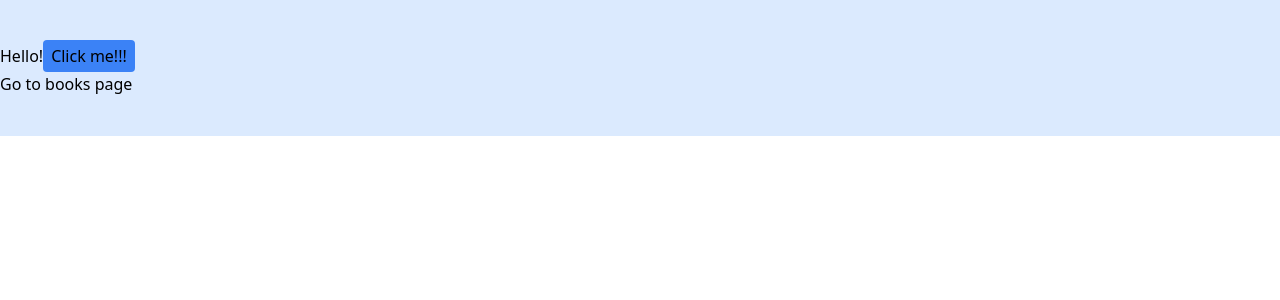
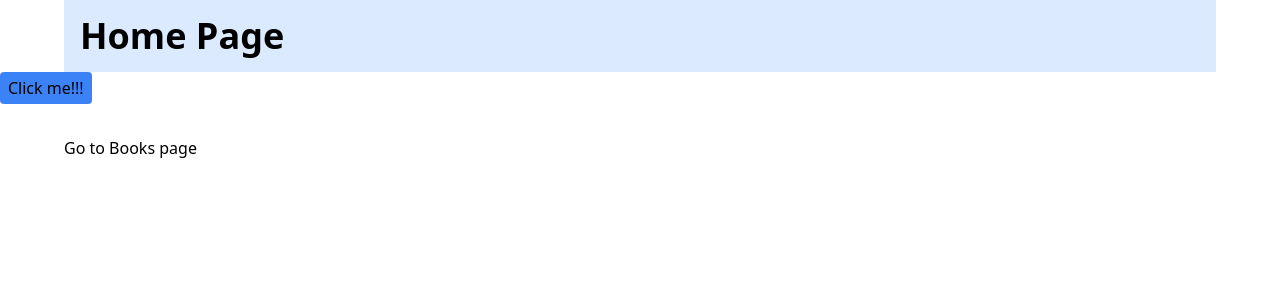
Before and after one commit to zaarheed/skillscity-mp, a Next.js app: page / in a window 1280 px wide. Shown: the top 300 px of the page. Built offline with nearby package versions, Linux system fonts and the light colour scheme.

Commit message:
created re-useable header and footer component to use on Homepage and Books page

```diff
--- /dev/null
+++ b/components/shared/footer/index.js
@@ -0,0 +1,11 @@
+import Link from "next/link";
+
+export default function Footer({ href, title }) {
+    return (
+        <div className="w-full max-w-6xl mx-auto mt-8">
+            <Link href={href}>
+                Go to {title}
+            </Link>
+        </div>
+    )
+}
--- /dev/null
+++ b/components/shared/header/index.js
@@ -0,0 +1,7 @@
+export default function Header({ name }) {
+    return (
+        <div className="bg-blue-100 w-full max-w-6xl mx-auto py-4 px-4">
+            <h1 className="font-bold text-4xl">{name} Page</h1>
+        </div>
+    );
+}
--- a/pages/books.js
+++ b/pages/books.js
@@ -1,18 +1,18 @@
 import BooksGrid from "@/components/books/books-grid";
+import Footer from "@/components/shared/footer";
+import Header from "@/components/shared/header";
 import Link from "next/link";
 
 export default function BooksPage() {
     return (
-        <div className="bg-green-100">
-            Books page
+        <div className="w-full">
+            <Header name="Books" />
 
-            <BooksGrid />
+            <div className="w-full max-w-6xl mx-auto mt-8">
+                <BooksGrid />
+            </div>
 
-            <div>
-                <Link href="/">
-                    Go to home page
-                </Link>
-            </div>
+            <Footer title="Home Page" href="/" />
         </div>
-    )
+    );
 }
--- a/pages/index.js
+++ b/pages/index.js
@@ -1,3 +1,5 @@
+import Footer from "@/components/shared/footer";
+import Header from "@/components/shared/header";
 import Link from "next/link";
 import { useRouter } from "next/router";
 import { useState } from "react";
@@ -16,8 +18,8 @@ export default function Home() {
   }
 
   return (
-    <div className="w-full py-10 bg-blue-100">
-      Hello!
+    <div className="w-full">
+      <Header name="Home" />
 
       <button
         className="bg-blue-500 px-2 py-1 rounded"
@@ -26,11 +28,7 @@ export default function Home() {
         Click me!!!
       </button>
 
-      <div>
-        <Link href="/books">
-          Go to books page
-        </Link>
-      </div>
+      <Footer href="/books" title="Books page" />
     </div>
   )
 }
```
